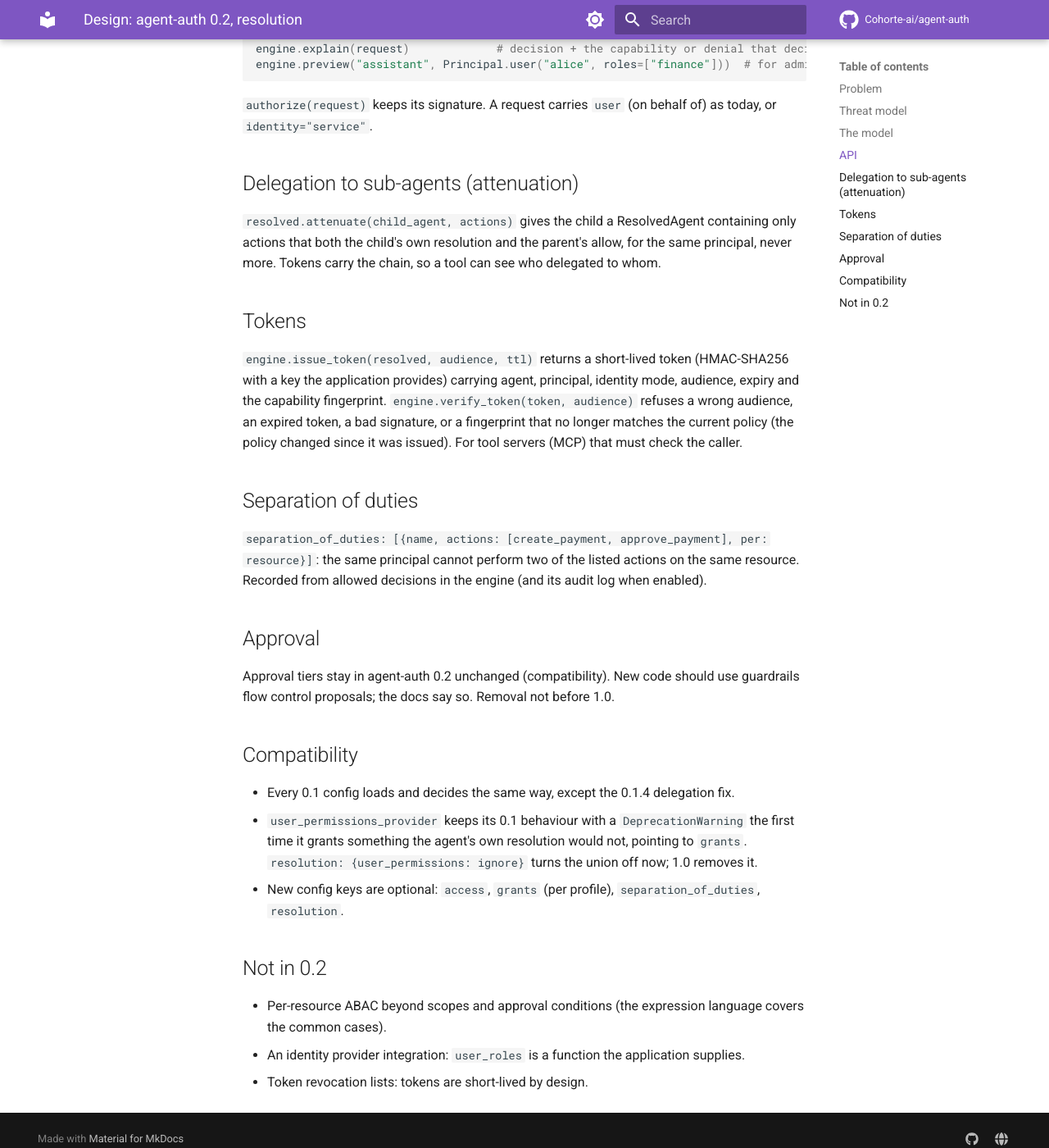
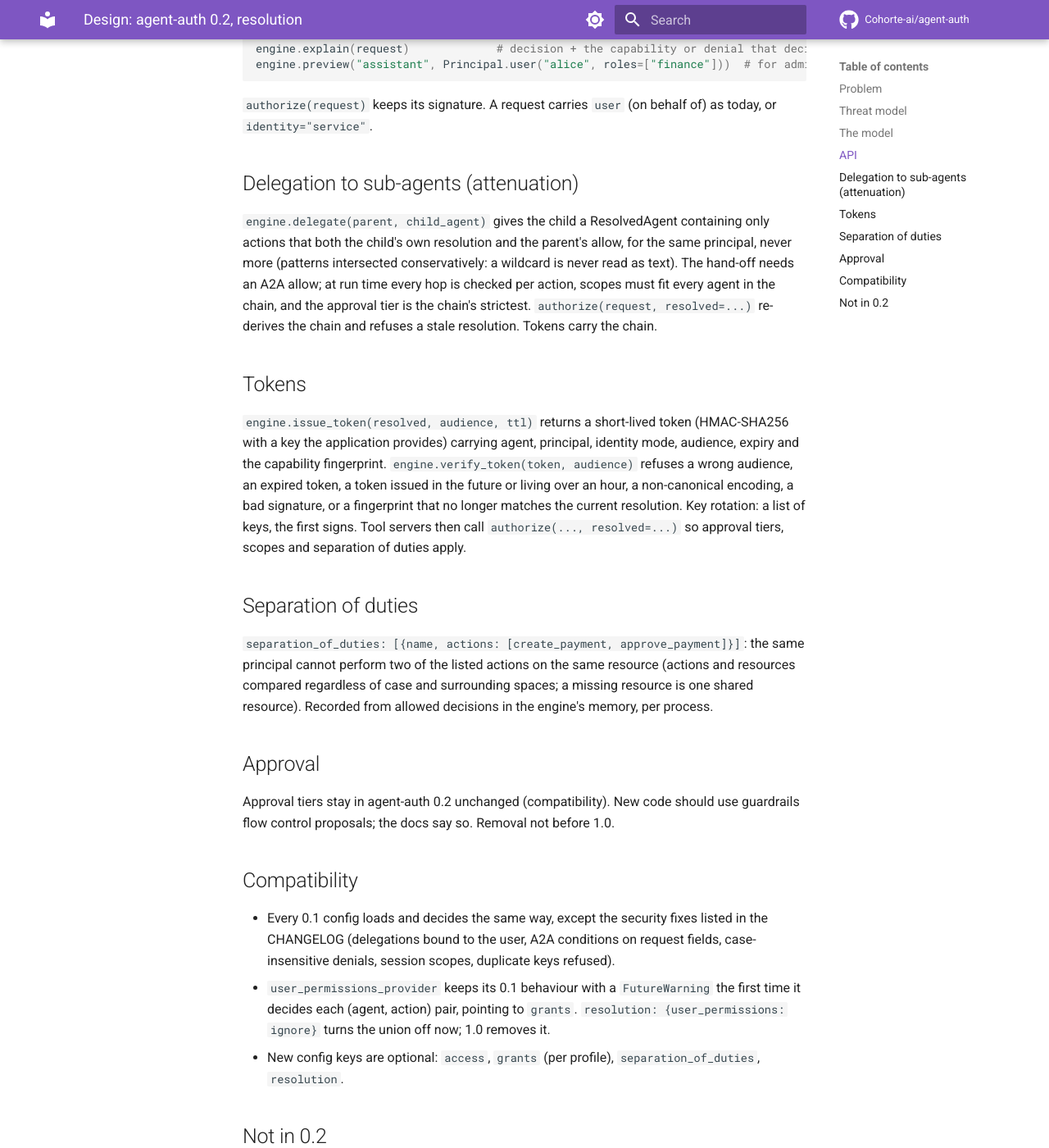
Before and after one commit to Cohorte-ai/agent-auth, an MkDocs documentation site: the page built from docs/design/resolution.md, in a window 1280 px wide and 1400 px high, scrolled down 1713 px. Shown: the whole window at 82% size. Built offline with MkDocs 1.6.1 and Material for MkDocs 9.7.7, drawn with Linux system fonts in a browser that asks for light colours; comment, search, counter and statistics services are not loaded.

Commit message:
Docs: design notes, field tables, delegation rule roles, resolution guide for stale resolutions and chains; changelog for the re-verification
Co-Authored-By: Claude Opus 5.5 <noreply@anthropic.com>

```diff
--- a/docs/design/resolution.md
+++ b/docs/design/resolution.md
@@ -75,23 +75,29 @@ engine.preview("assistant", Principal.user("alice", roles=["finance"]))  # for a
 
 ## Delegation to sub-agents (attenuation)
 
-`resolved.attenuate(child_agent, actions)` gives the child a ResolvedAgent containing only
-actions that both the child's own resolution and the parent's allow, for the same principal,
-never more. Tokens carry the chain, so a tool can see who delegated to whom.
+`engine.delegate(parent, child_agent)` gives the child a ResolvedAgent containing only actions
+that both the child's own resolution and the parent's allow, for the same principal, never more
+(patterns intersected conservatively: a wildcard is never read as text). The hand-off needs an
+A2A allow; at run time every hop is checked per action, scopes must fit every agent in the
+chain, and the approval tier is the chain's strictest. `authorize(request, resolved=...)`
+re-derives the chain and refuses a stale resolution. Tokens carry the chain.
 
 ## Tokens
 
 `engine.issue_token(resolved, audience, ttl)` returns a short-lived token (HMAC-SHA256 with a key
 the application provides) carrying agent, principal, identity mode, audience, expiry and the
 capability fingerprint. `engine.verify_token(token, audience)` refuses a wrong audience, an
-expired token, a bad signature, or a fingerprint that no longer matches the current policy
-(the policy changed since it was issued). For tool servers (MCP) that must check the caller.
+expired token, a token issued in the future or living over an hour, a non-canonical encoding,
+a bad signature, or a fingerprint that no longer matches the current resolution. Key rotation:
+a list of keys, the first signs. Tool servers then call `authorize(..., resolved=...)` so
+approval tiers, scopes and separation of duties apply.
 
 ## Separation of duties
 
-`separation_of_duties: [{name, actions: [create_payment, approve_payment], per: resource}]`:
-the same principal cannot perform two of the listed actions on the same resource. Recorded
-from allowed decisions in the engine (and its audit log when enabled).
+`separation_of_duties: [{name, actions: [create_payment, approve_payment]}]`: the same principal
+cannot perform two of the listed actions on the same resource (actions and resources compared
+regardless of case and surrounding spaces; a missing resource is one shared resource). Recorded
+from allowed decisions in the engine's memory, per process.
 
 ## Approval
 
@@ -100,9 +106,11 @@ guardrails flow control proposals; the docs say so. Removal not before 1.0.
 
 ## Compatibility
 
-- Every 0.1 config loads and decides the same way, except the 0.1.4 delegation fix.
-- `user_permissions_provider` keeps its 0.1 behaviour with a `DeprecationWarning` the first
-  time it grants something the agent's own resolution would not, pointing to `grants`.
+- Every 0.1 config loads and decides the same way, except the security fixes listed in the
+  CHANGELOG (delegations bound to the user, A2A conditions on request fields, case-insensitive
+  denials, session scopes, duplicate keys refused).
+- `user_permissions_provider` keeps its 0.1 behaviour with a `FutureWarning` the first time it
+  decides each (agent, action) pair, pointing to `grants`.
   `resolution: {user_permissions: ignore}` turns the union off now; 1.0 removes it.
 - New config keys are optional: `access`, `grants` (per profile), `separation_of_duties`,
   `resolution`.
```
Also changed, not shown: CHANGELOG.md (+7 -1 lines), docs/config-syntax.md (+1 -0 lines), docs/expressions.md (+6 -0 lines), docs/integration.md (+2 -1 lines), docs/resolution.md (+10 -2 lines).
